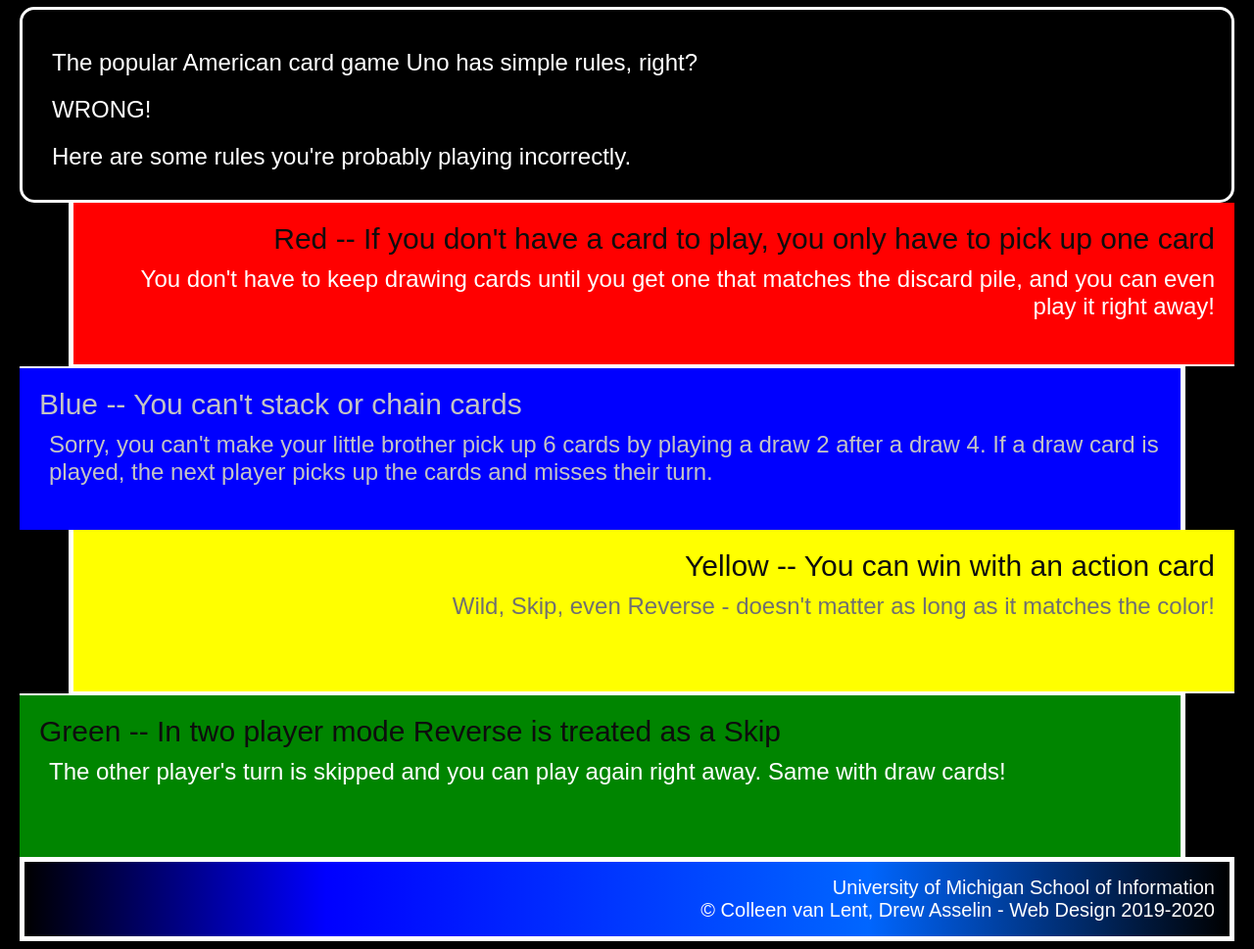
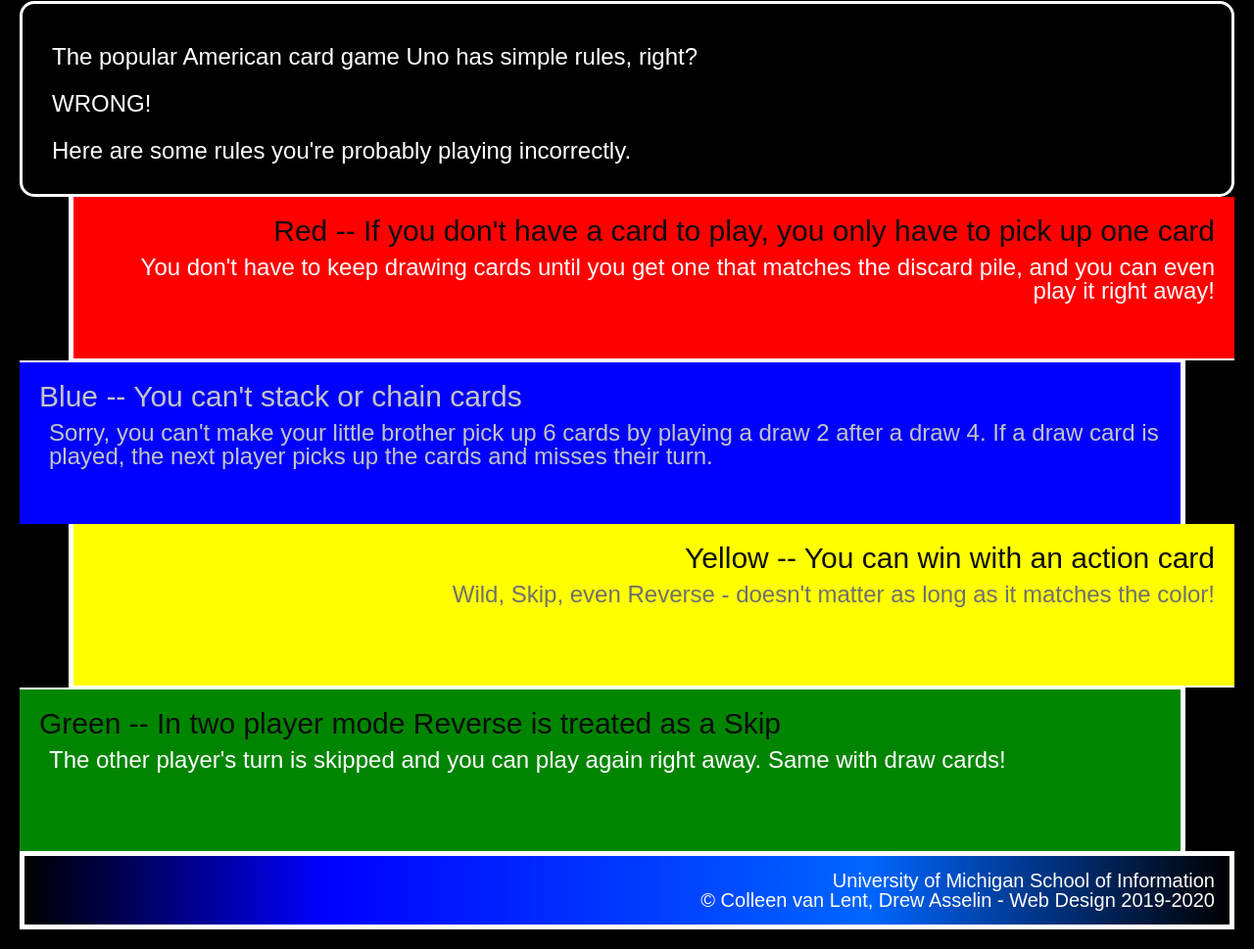
Before and after one commit to cwjng/hw3-2023, a plain HTML site: page index.html in a window 1280 px wide. Shown: the part 327-1296 px from the top of the page at 98% size. Drawn offline with Linux system fonts and the light colour scheme.

Commit message:
Add files via upload

```diff
--- a/css/style.css
+++ b/css/style.css
@@ -5,6 +5,7 @@
     margin-top: 20px;
     margin-right: 20px;
     margin-left: 20px;
+    margin-bottom: 0px;
 }
 
 h1 {
@@ -96,4 +97,5 @@
     padding-top: 15px;
     padding-right: 15px;
     padding-bottom: 15px;
+    padding-left: 0px;
 }
--- a/index.html
+++ b/index.html
@@ -3,8 +3,8 @@
 <head>
   <meta charset="UTF-8">
   <meta name="viewport" content="width=device-width, initial-scale=1.0">
+  <link rel="stylesheet" href="css/html5reset.css">
   <link rel="stylesheet" href="css/style.css">
-  <!-- <link rel="stylesheet" href="css/html5reset.css"> -->
  <title>4 Uno Rules You're Playing Wrong</title>
  <link rel="icon" type="image/x-icon" href="images/favicon.ico">
 </head>
```
